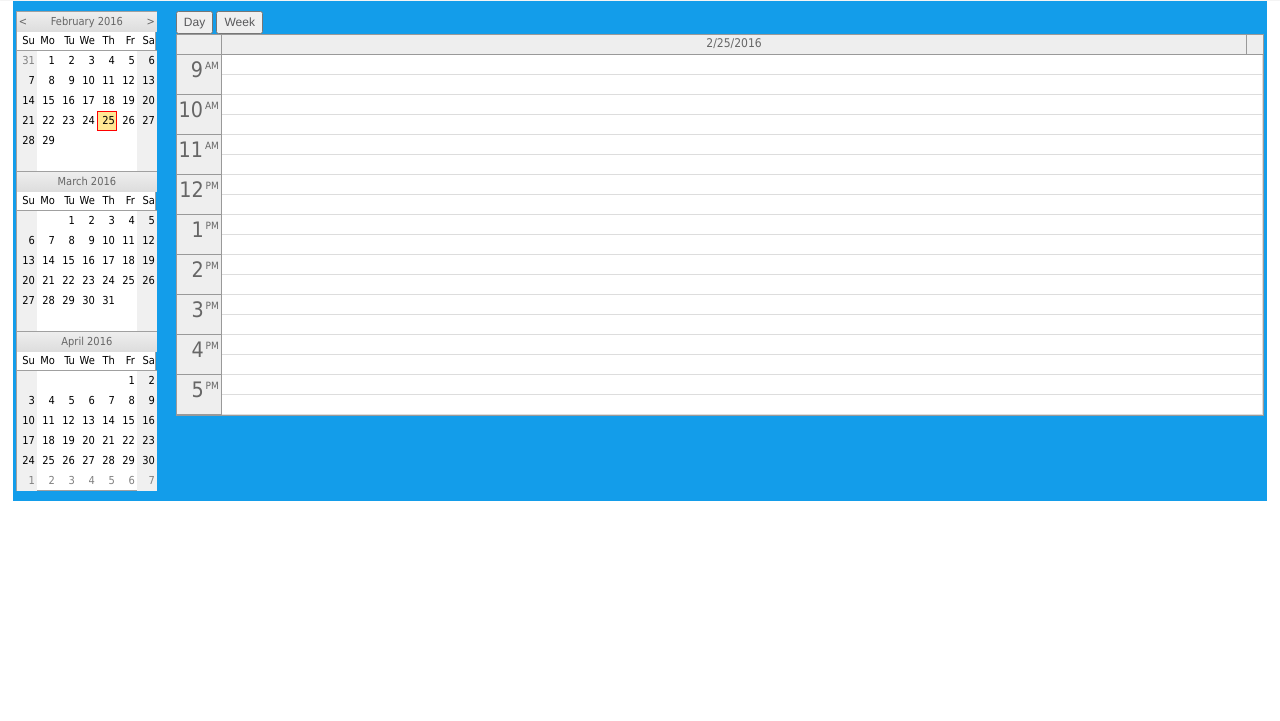
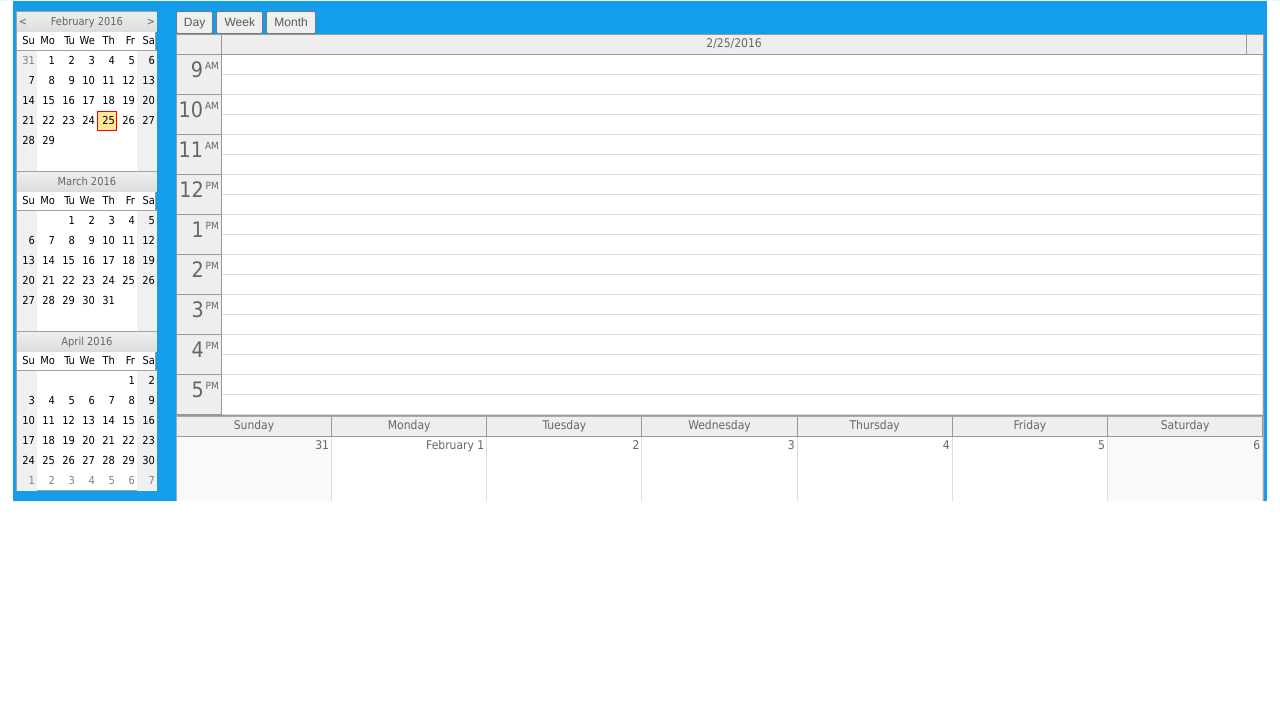
Before and after one commit to russellprestonrn/appointmentslogica, a plain HTML site: page src/main/webapp/static/appointments/index.html in a window 1280 px wide. Shown: the part 79-800 px from the top of the page. Drawn offline with nearby package versions, Linux system fonts and the light colour scheme; some packages are replaced by stand-ins of ours; a script that the page names is missing.

Commit message:
More updates

```diff
--- a/src/main/webapp/static/appointments/index.html
+++ b/src/main/webapp/static/appointments/index.html
@@ -45,13 +45,18 @@
             <div class="space">
                 <button ng-click="showDay()">Day</button>
                 <button ng-click="showWeek()">Week</button>
+                <button ng-click="showMonth()">Month</button>
             </div>
-            <daypilot-calendar id="day" daypilot-config="dayConfig" daypilot-events="events" ></daypilot-calendar>
-            <daypilot-calendar id="week" daypilot-config="weekConfig" daypilot-events="events" ></daypilot-calendar>
+            <div style="height: 530px">
+                <daypilot-calendar id="day" daypilot-config="dayConfig" daypilot-events="events" ></daypilot-calendar>
+                <daypilot-calendar id="week" daypilot-config="weekConfig" daypilot-events="events" ></daypilot-calendar>
+                <daypilot-month id="month" daypilot-config="monthConfig" daypilot-events="events" ></daypilot-month>
+            </div>
         </div>
+
     </div>
 <script src="//ajax.googleapis.com/ajax/libs/jquery/2.1.4/jquery.min.js"></script>
-<script src="//ajax.googleapis.com/ajax/libs/angularjs/1.4.8/angular.min.js"></script>
+<script src="//ajax.googleapis.com/ajax/libs/angularjs/1.5.0/angular.min.js"></script>
 
 <script src="//angular-ui.github.io/bootstrap/ui-bootstrap-tpls-0.14.3.js"></script>
 <script src="daypilot/daypilot-all.min.js"></script>
```
